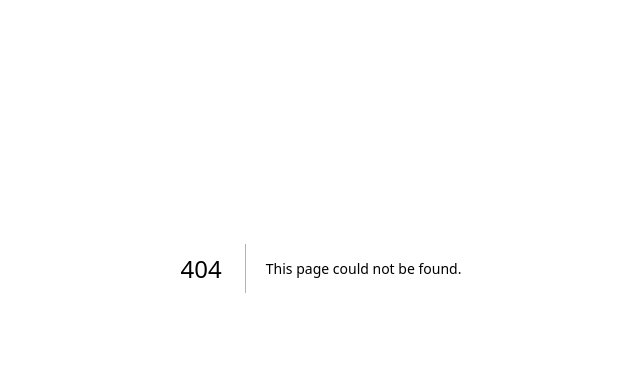
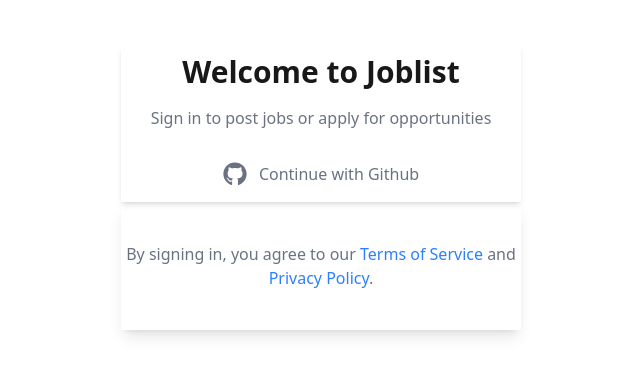
Before and after one commit to jfgarcia0911/fb-clone, a Next.js app: page /auth/signin in a window 1280 px wide. Before the commit this address had no page. Shown: the part 132-508 px from the top of the page, without its empty margins (319-959 px from the left). Built offline with nearby package versions, Linux system fonts and the light colour scheme.

Commit message:
add sign in page

```diff
--- /dev/null
+++ b/src/app/auth/signin/page.tsx
@@ -0,0 +1,33 @@
+import { login } from "@/lib/auth";
+import React from "react";
+import { FaGithub } from "react-icons/fa";
+
+export default function page() {
+	return (
+		<div className="min-h-[calc(100vh-10rem)] flex flex-col items-center justify-center ">
+			<div className="flex flex-col items-center justify-center border-gray shadow-md w-[400px] p-2">
+				<div className="font-bold text-3xl mb-4 opacity-90">
+					Welcome to Joblist
+				</div>
+				<div className="text-md text-gray-500 mb-8 font-medium">
+					Sign in to post jobs or apply for opportunities
+				</div>
+				<div className=" text-gray-500 mb-2">
+					<button onClick={login}  className="cursor-pointer flex items-center justify-center">
+						<FaGithub className="h-6 w-6 mr-3 items-center" />
+						<div className="text-md font-medium ">
+							Continue with Github
+						</div>
+					</button>
+				</div>
+			</div>
+			<div className=" w-[400px] text-md text-gray-500 font-medium border-gray shadow-lg">
+				<div className="text-center my-10">
+					By signing in, you agree to our{" "}
+					<span className="text-blue-500">Terms of Service</span> and{" "}
+					<span className="text-blue-500">Privacy Policy</span>.
+				</div>
+			</div>
+		</div>
+	);
+}
--- a/src/auth.ts
+++ b/src/auth.ts
@@ -1,11 +1,44 @@
-import NextAuth from "next-auth"
-import GitHub from "next-auth/providers/github"
-import {PrismaClient } from "@prisma/client";
-import {PrismaAdapter} from "@auth/prisma-adapter";
+// import NextAuth from "next-auth"
+// import GitHub from "next-auth/providers/github"
+// import {PrismaClient } from "@prisma/client";
+// import {PrismaAdapter} from "@auth/prisma-adapter";
 
 
+// const prisma = new PrismaClient();
+// export const {auth, handlers, signIn, signOut } = NextAuth({
+//     providers: [GitHub],
+//     adapter: PrismaAdapter(prisma)
+// });
+
+import NextAuth from "next-auth";
+import GitHub from "next-auth/providers/github";
+import { PrismaAdapter } from "@auth/prisma-adapter";
+import { PrismaClient } from "./generated/prisma";
+
 const prisma = new PrismaClient();
-export const {auth, handlers, signIn, signOut } = NextAuth({
-    providers: [GitHub],
-    adapter: PrismaAdapter(prisma)
+
+export const { auth, handlers, signIn, signOut } = NextAuth({
+	session: {
+		strategy: "jwt",
+	},
+	providers: [GitHub],
+	adapter: PrismaAdapter(prisma),
+	callbacks: {
+		async jwt({ token, user }) {
+			if (user) {
+				token.id = user.id;
+				token.name = user.name;
+			}
+
+			return token;
+		},
+		async session({ session, token }) {
+			if (session.user) {
+				session.user.id = token.id as string;
+                session.user.name = token.name as string;
+			}
+
+            return session;
+		},
+	},
 });
--- a/src/lib/actions/auth.ts
+++ b/src/lib/auth.ts
@@ -1,11 +1,14 @@
 "use server";
 
 import { signIn, signOut } from "@/auth";
+
+
 
 export const login = async () => {
       await signIn("github", {redirectTo: "/"});
 }
 
 export const logout = async () => {
-      await signOut({redirectTo: "/"});
+      await signOut({redirectTo: "/auth/signin"});
+      return null;
 }
--- /dev/null
+++ b/src/lib/prisma.ts
@@ -0,0 +1,13 @@
+import {PrismaClient} from "../generated/prisma";
+import {withAccelerate} from "@prisma/extension-accelerate";
+
+const globalForPrisma = global as unknown as {
+    prisma: PrismaClient;
+}
+
+const prisma = globalForPrisma.prisma || new PrismaClient().$extends(withAccelerate());
+
+
+if(process.env.NODE_ENV !== "production") globalForPrisma.prisma = prisma;
+
+export { prisma };
--- a/src/middleware.ts
+++ b/src/middleware.ts
@@ -1,19 +1 @@
-import {NextResponse} from 'next/server'
-import { NextRequest } from 'next/server'
-import {auth} from "@/auth";
-
-const protectedRoutes = ["/user-info"];
-
- export default async function middleware(request: NextRequest){
-    const session = await auth();
-
-    const {pathname} = request.nextUrl;
-
-    const isProtected = protectedRoutes.some((route) => pathname.startsWith(route));
-
-    if (isProtected && !session) {
-        return NextResponse.redirect(new URL("/api/auth/signin", request.url));
-    }
-
-    return NextResponse.next();
-}
+export {auth as middleware} from "@/auth"
```
